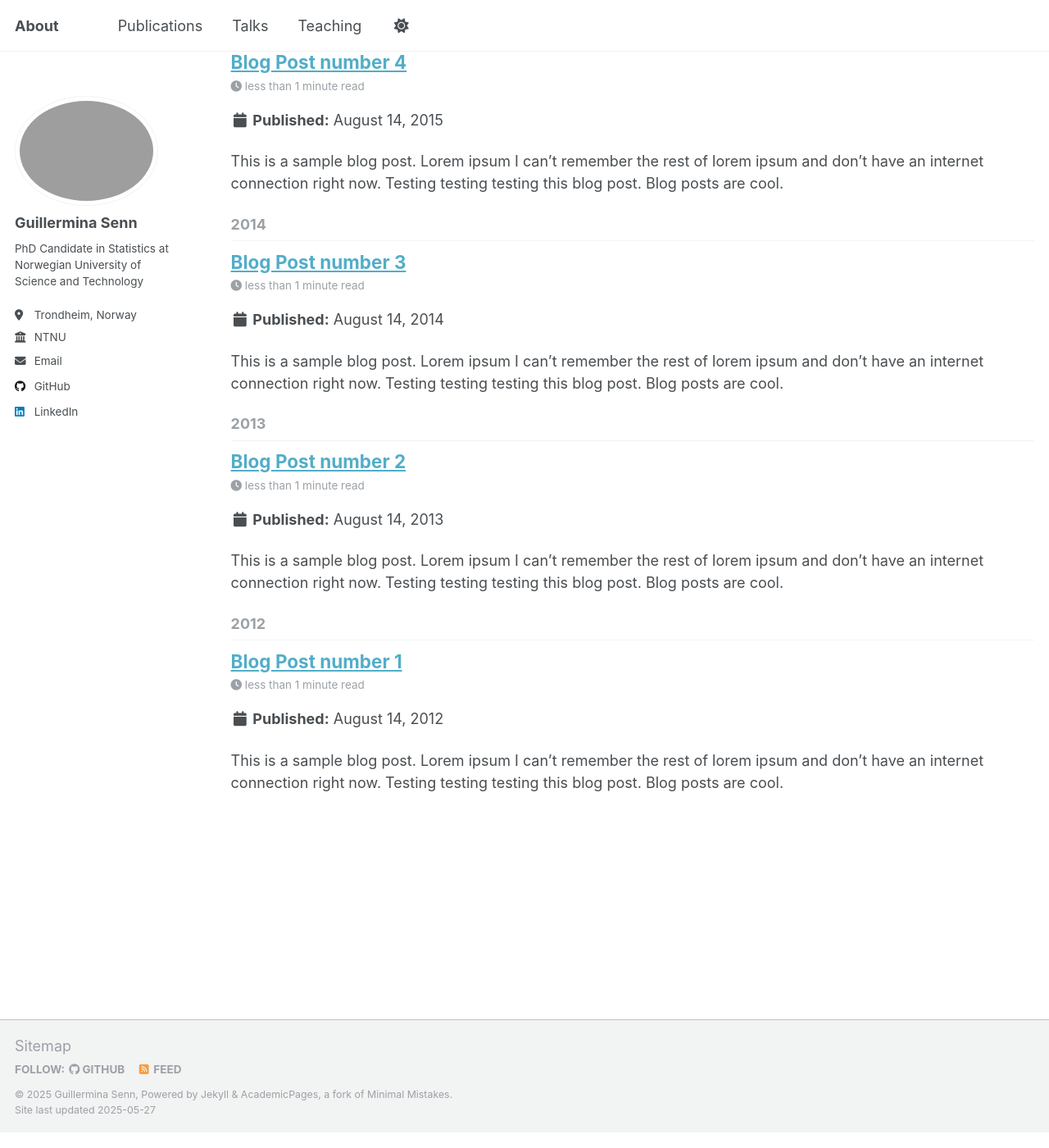
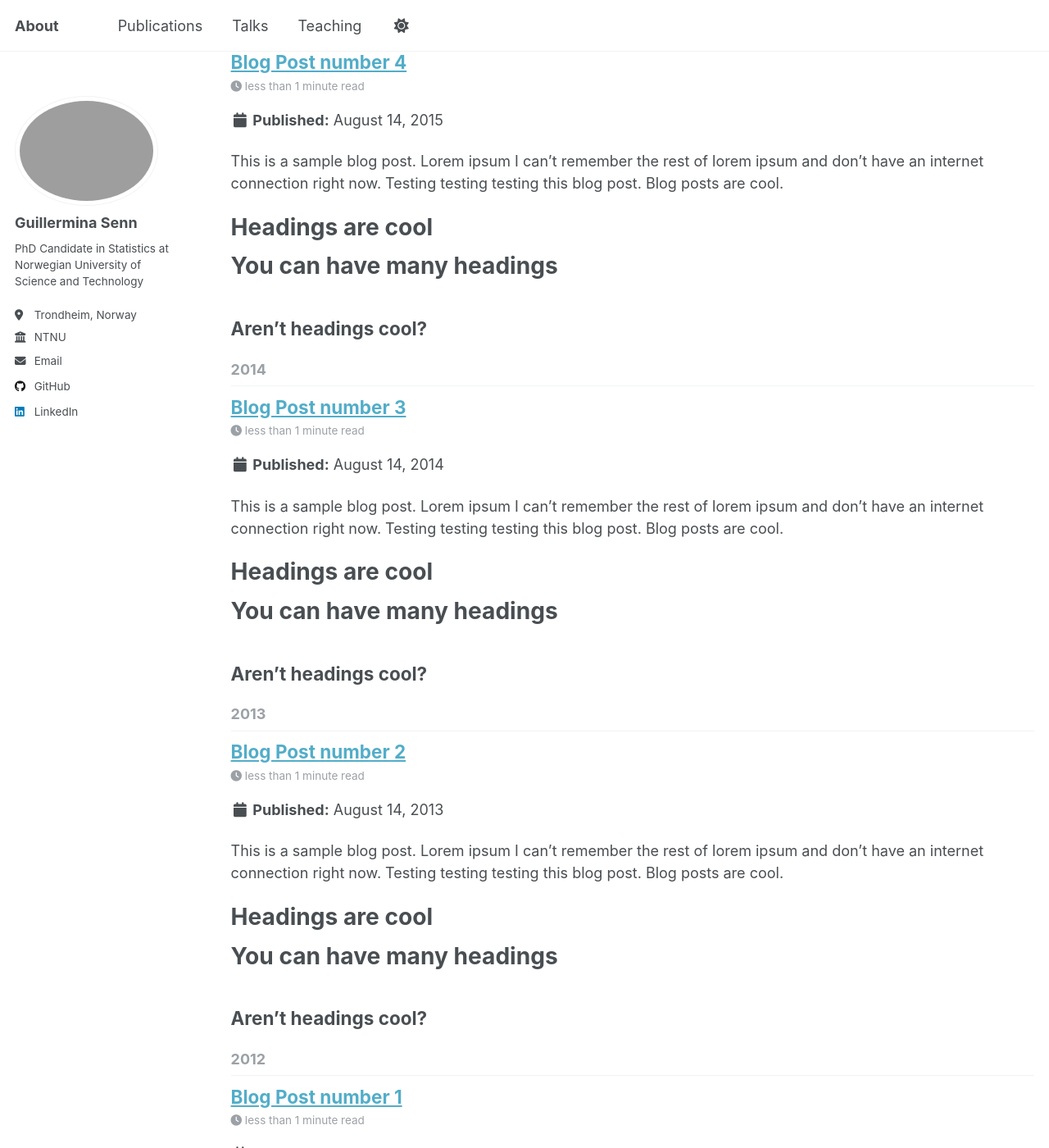
Before and after one commit to guillerminasenn/guillerminasenn.github.io, a Jekyll site: the page built from _pages/year-archive.html, in a window 1280 px wide and 1400 px high, scrolled down 377 px. Shown: the whole window at 82% size. Built offline with Jekyll 4.4.1, drawn with Linux system fonts in a browser that asks for light colours; part of the change alters nothing that is shown; some of the changed text lies outside the part shown.

Commit message:
excertp2

```diff
--- a/_config.yml
+++ b/_config.yml
@@ -195,7 +195,7 @@ markdown_ext: "markdown,mkdown,mkdn,mkd,md"
 markdown: kramdown
 highlighter: rouge
 lsi: false
-excerpt_separator: "\n\n"
+excerpt_separator: "<!--more-->"
 incremental: false
 
 
```
